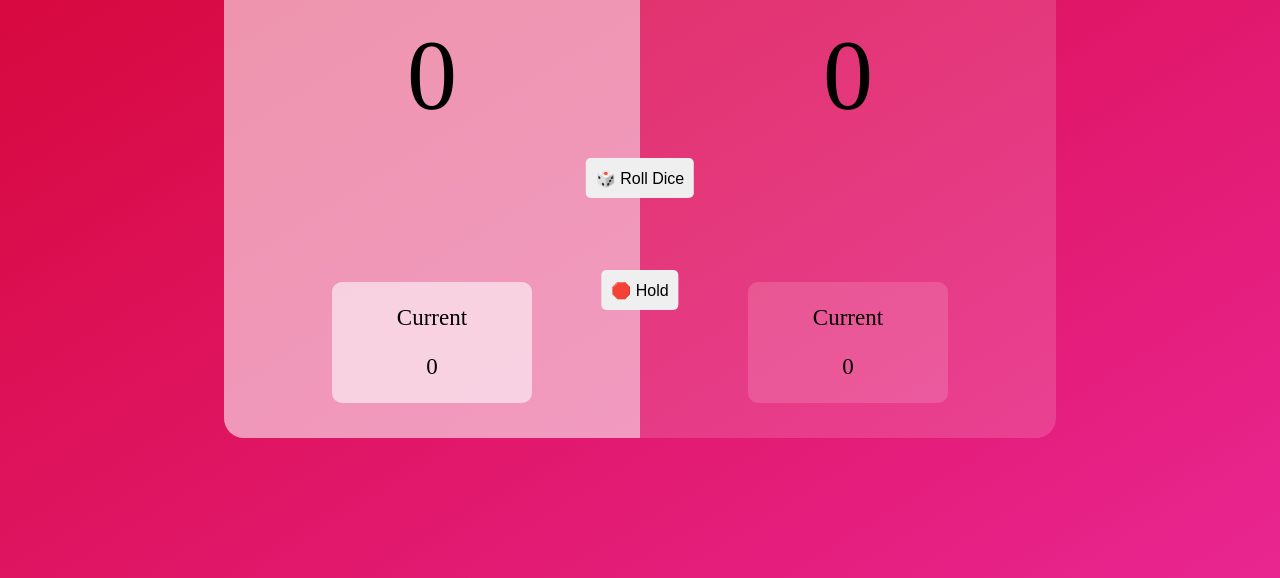
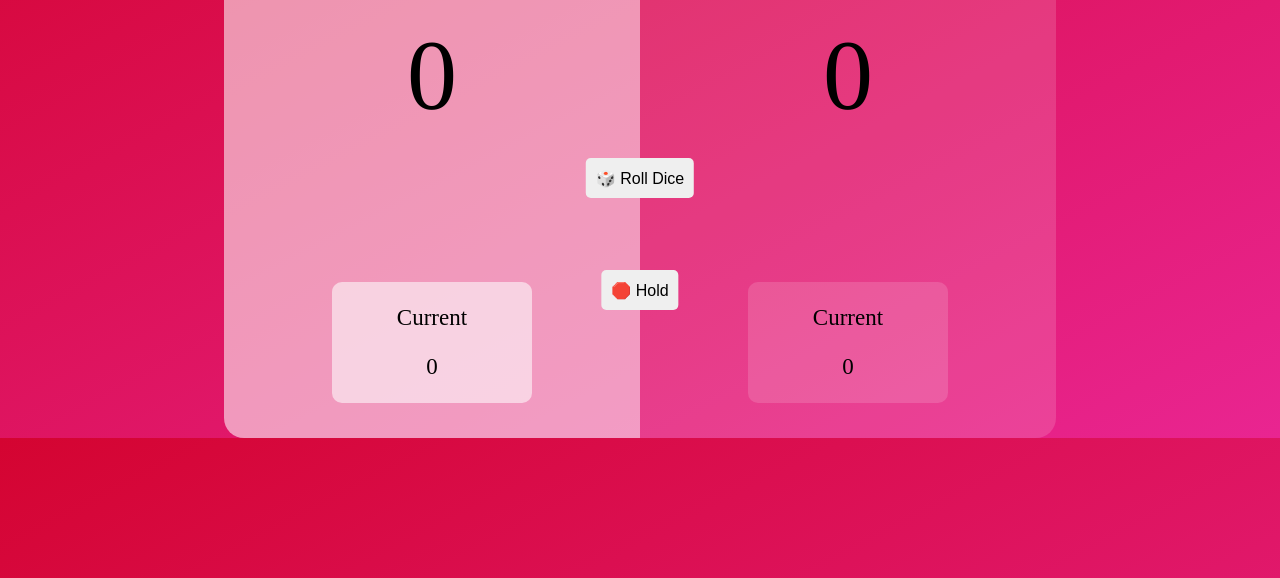
Before and after one commit to naivedyakhare/PigGame, a plain HTML site: page index.html in a window 1280 px wide. Shown: the part 222-800 px from the top of the page. Drawn offline with Linux system fonts and the light colour scheme.

Commit message:
Update style.css

```diff
--- a/style.css
+++ b/style.css
@@ -1,6 +1,3 @@
-html {
-    height: 100%;
-}
 *:focus {
     outline: none;
 }
```
